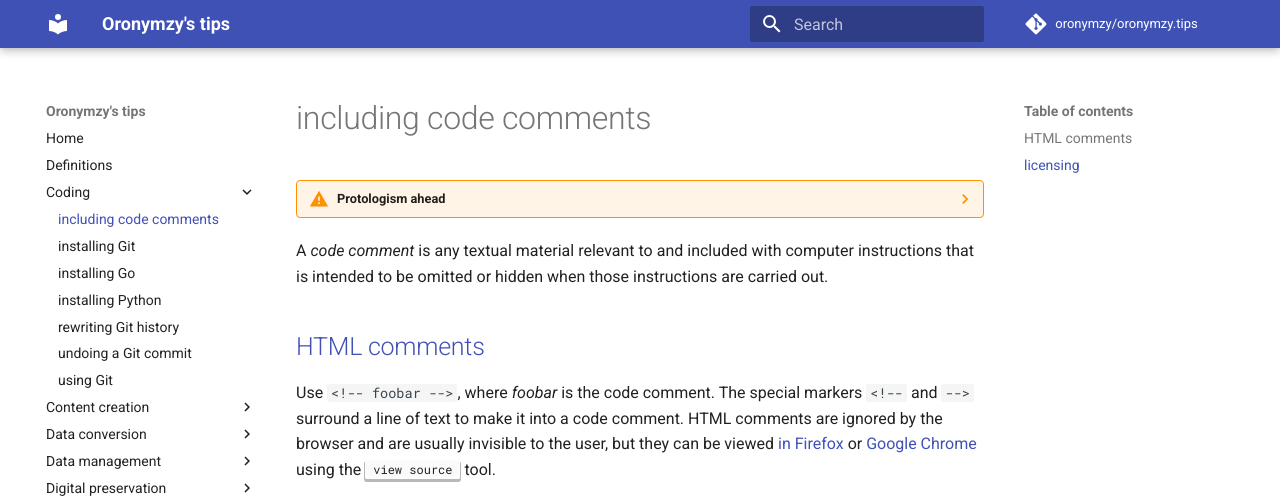
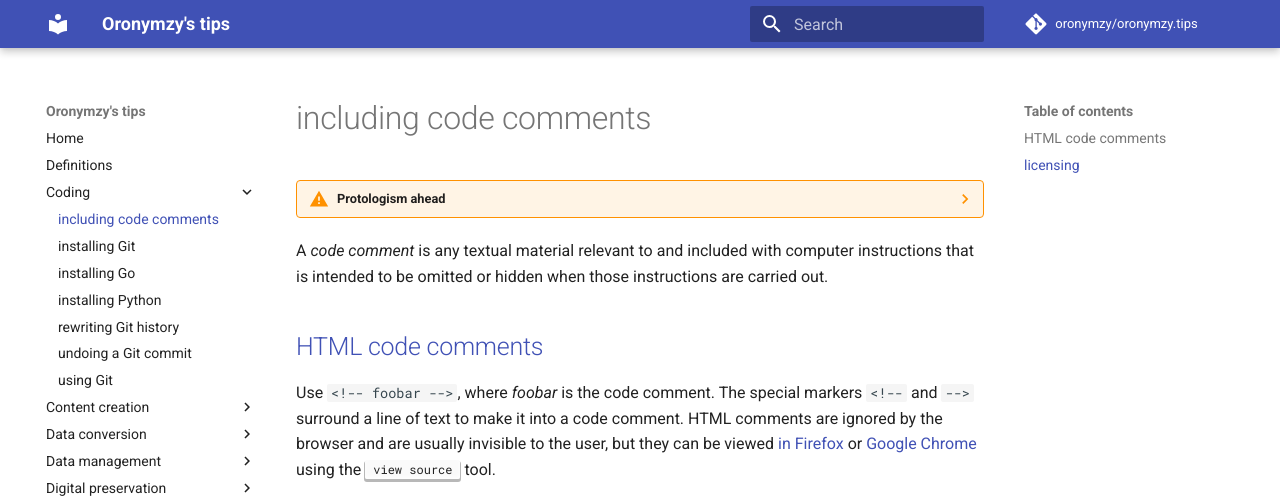
Before and after one commit to oronymzy/tips, an MkDocs documentation site: the page built from docs/incdcmt.md, in a window 1280 px wide and 1100 px high. Shown: the top 498 px of the window. Built offline with MkDocs 1.6.1 and Material for MkDocs 9.7.7, drawn with Linux system fonts in a browser that asks for light colours; comment, search, counter and statistics services are not loaded.

Commit message:
Change 'HTML comments' to 'HTML code comments'

```diff
--- a/docs/incdcmt.md
+++ b/docs/incdcmt.md
@@ -16,7 +16,7 @@
 
 A *code comment* is any textual material relevant to and included with computer instructions that is intended to be omitted or hidden when those instructions are carried out.
 
-## [HTML comments]
+## [HTML code comments]
 Use `<!-- foobar -->`, where *foobar* is the code comment. The special markers `<!--` and `-->` surround a line of text to make it into a code comment. HTML comments are ignored by the browser and are usually invisible to the user, but they can be viewed [in Firefox](https://developer.mozilla.org/en-US/docs/Tools/View_source) or [Google Chrome](https://support.google.com/surveys/answer/6172725?hl=en) using the ++"view source"++ tool.
 
 ## licensing
@@ -31,4 +31,4 @@ Use `<!-- foobar -->`, where *foobar* is the code comment. The special markers `
 [^incdcmt2]: For purposes of this article, programming language comments are treated as indistinct from comments that appear in [markup languages](https://en.wikipedia.org/wiki/Markup_language), [configuration files](https://en.wikipedia.org/wiki/Configuration_file) and other similar contexts. Moreover, markup language is often closely integrated with programming language code, especially in the context of [code generation](https://en.wikipedia.org/wiki/Automatic_programming). See e.g., Ganguli, Madhushree (2002). *Making Use of Jsp*. New York: Wiley. [ISBN](https://en.wikipedia.org/wiki/International_Standard_Book_Number) [0-471-21974-6](https://en.wikipedia.org/wiki/Special:BookSources/0-471-21974-6).
 [^incdcmt3]: https://support.google.com/surveys/answer/6172725?hl=en
 
-[HTML comments]: https://en.wikipedia.org/wiki/HTML_element#Comments
+[HTML code comments]: https://en.wikipedia.org/wiki/HTML_element#Comments
```
